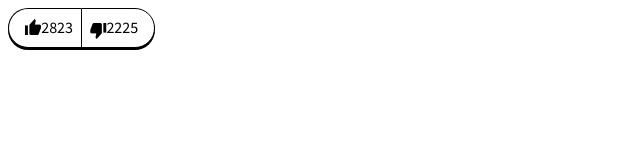
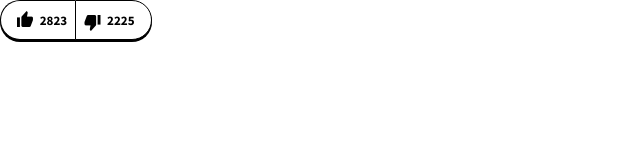
Before and after one commit to urbandictionary/amp-test, a website: page vote_buttons.html in a window 1280 px wide. Shown: the whole page, without its empty margins (0-640 px from the left). Drawn offline with Linux system fonts and the light colour scheme.

Commit message:
task changes

```diff
--- a/vote_buttons.html
+++ b/vote_buttons.html
@@ -23,6 +23,7 @@
       }
 
       body {
+        margin: 0;
         font-family: "Source Sans Pro", "Helvetica Neue", Helvetica, Roboto, Arial, sans-serif;
         font-weight: normal;
         font-style: normal;
@@ -140,6 +141,12 @@
       .icon-ud_downvote:before {
         content: "\f101"
       }
+
+      .count{
+        margin-left: .5em;
+        font-weight: bold;
+        font-size: 0.8125rem;
+      }
     </style>
   </head>
   <body>
```
Also changed, not shown: index.html (+9 -3 lines).
